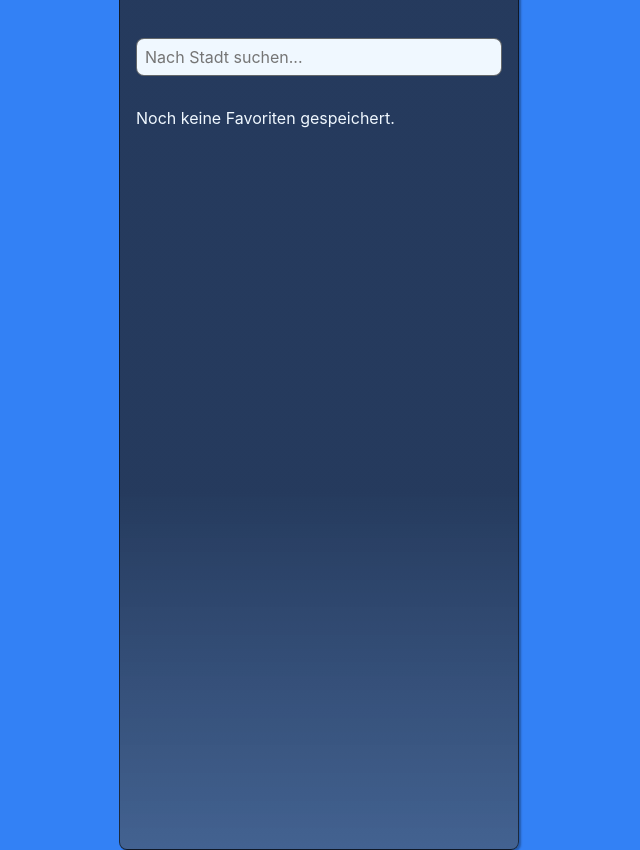
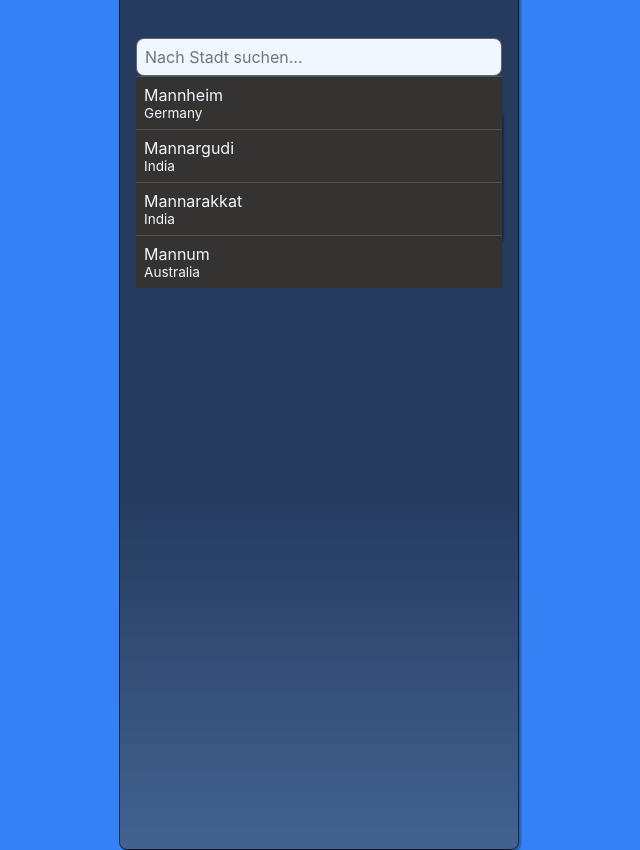
Before and after one commit to Steven0age/wetterApp, a website built with Vite: page index.html in a window 1280 px wide. Shown: the whole page, without its empty margins (321-961 px from the left). Built offline with nearby package versions, Linux system fonts and the light colour scheme; a web font is replaced by a local one.

Commit message:
preparations to display search results. Search results hardcoded and designed

```diff
--- a/index.html
+++ b/index.html
@@ -10,13 +10,33 @@
     <div class="app">
       <div class="main-menu">
         <h1 class="main-menu__headline">Wetter</h1>
-        <p class="main-menu_options">Bearbeiten</p>
+        <p class="main-menu__options">Bearbeiten</p>
       </div>
-      <input
-        class="search-bar"
-        type="search"
-        placeholder="Nach Stadt suchen..."
-      />
+      <div class="search-bar">
+        <input
+          class="search-bar__input"
+          type="search"
+          placeholder="Nach Stadt suchen..."
+        />
+        <div class="search-result">
+          <div class="search-result__single-result">
+            <p class="search-result__city">Mannheim</p>
+            <p class="search-result__country">Germany</p>
+          </div>
+          <div class="search-result__single-result">
+            <p class="search-result__city">Mannargudi</p>
+            <p class="search-result__country">India</p>
+          </div>
+          <div class="search-result__single-result">
+            <p class="search-result__city">Mannarakkat</p>
+            <p class="search-result__country">India</p>
+          </div>
+          <div class="search-result__single-result">
+            <p class="search-result__city">Mannum</p>
+            <p class="search-result__country">Australia</p>
+          </div>
+        </div>
+      </div>
       <div class="saved-weather" data-weather-id="575184">
         <div class="weather-tile">
           <div class="weather-tile__infos-top">
--- a/src/DomManipulation.js
+++ b/src/DomManipulation.js
@@ -16,13 +16,17 @@ export function renderMainPage() {
   newHTML = `
 <div class="main-menu">
         <h1 class="main-menu__headline">Wetter</h1>
-        <p class="main-menu_options">Bearbeiten</p>
+        <p class="main-menu__options">Bearbeiten</p>
       </div>
-      <input
-        class="search-bar"
-        type="search"
-        placeholder="Nach Stadt suchen..."
-      />
+      <div class="search-bar">
+        <input
+          class="search-bar__input"
+          type="search"
+          placeholder="Nach Stadt suchen..."
+        />
+        <div class="search-result">
+        </div>
+      </div>
       <div class="saved-weather">
       </div>
 `;
--- a/src/main.js
+++ b/src/main.js
@@ -19,6 +19,7 @@ import { loadFromLocalStorage, saveToLocalStorage } from "./localStorage";
 
 export let currentWeather = { data: null };
 export let storedWeather = [];
+export let searchedWeather = [];
 const delayedInput = debounce(loadSearchResults, 1000);
 
 export function loadStoredWeatherIDs() {
@@ -89,10 +90,12 @@ function addListenerToSearchBar() {
 export async function loadSearchResults() {
   let searchPhrase = "";
   searchPhrase = document.querySelector(".search-bar").value;
-  console.log("searchPhrase =", searchPhrase);
+  //console.log("searchPhrase =", searchPhrase);
 
   let searchResults = await getSearchResultsFromAPI(searchPhrase);
   console.log("searchResults =", searchResults);
+  searchedWeather = searchResults;
+  console.log("searchedWeather =", searchedWeather);
 }
 
 function debounce(callback, delay) {
@@ -106,8 +109,7 @@ function debounce(callback, delay) {
 }
 
 loadStoredWeatherIDs();
-loadMainPage();
+//loadMainPage();
 addListenerToSearchBar();
-//searchInput();
 //loadDetailedWeatherPage("575184");
 //loadDetailedWeatherPage("2801268");
--- a/src/style.scss
+++ b/src/style.scss
@@ -77,12 +77,35 @@ body {
 }
 
 .search-bar {
+  position: relative;
+
+  &__input {
+    width: 100%;
     border-radius: 8px;
     padding: 0.5rem;
     border: 1px solid rgba(0, 0, 0, 0.581);
     background-color: #f0f8ff;
     font-family: Inter, Helvetica;
     font-size: 1rem;
+  }
+}
+
+.search-result {
+  position: absolute;
+  width: 100%;
+  background-color: #353232;
+
+  &__single-result {
+    padding: 0.5rem;
+    border-top: solid 1px #515151;
+
+    &:hover {
+      background-color: #515151;
+    }
+  }
+  &__country {
+    font-size: 0.85rem;
+  }
 }
 
 .saved-weather {
```
Lines whose indentation alone changed are shown as unchanged.
